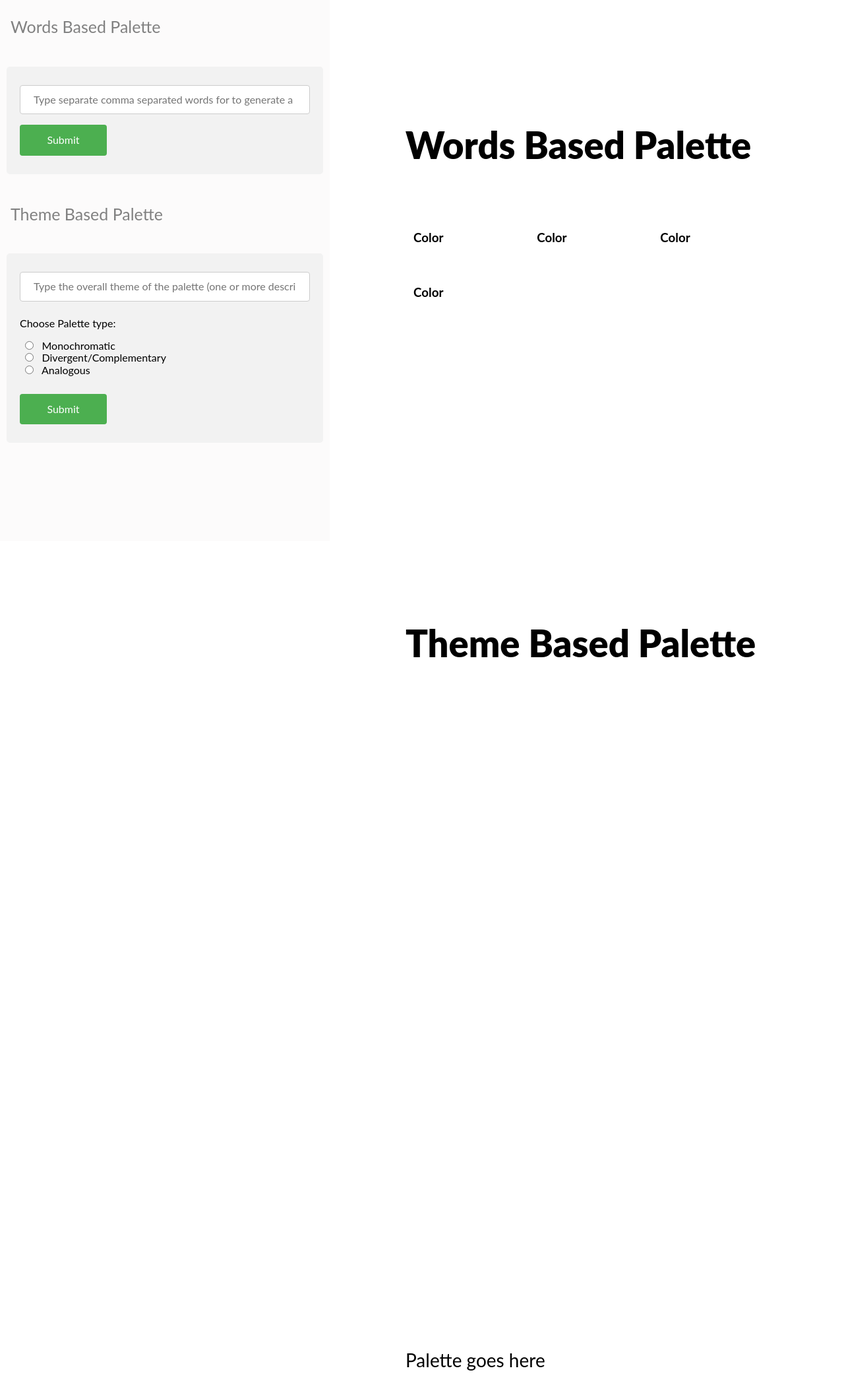
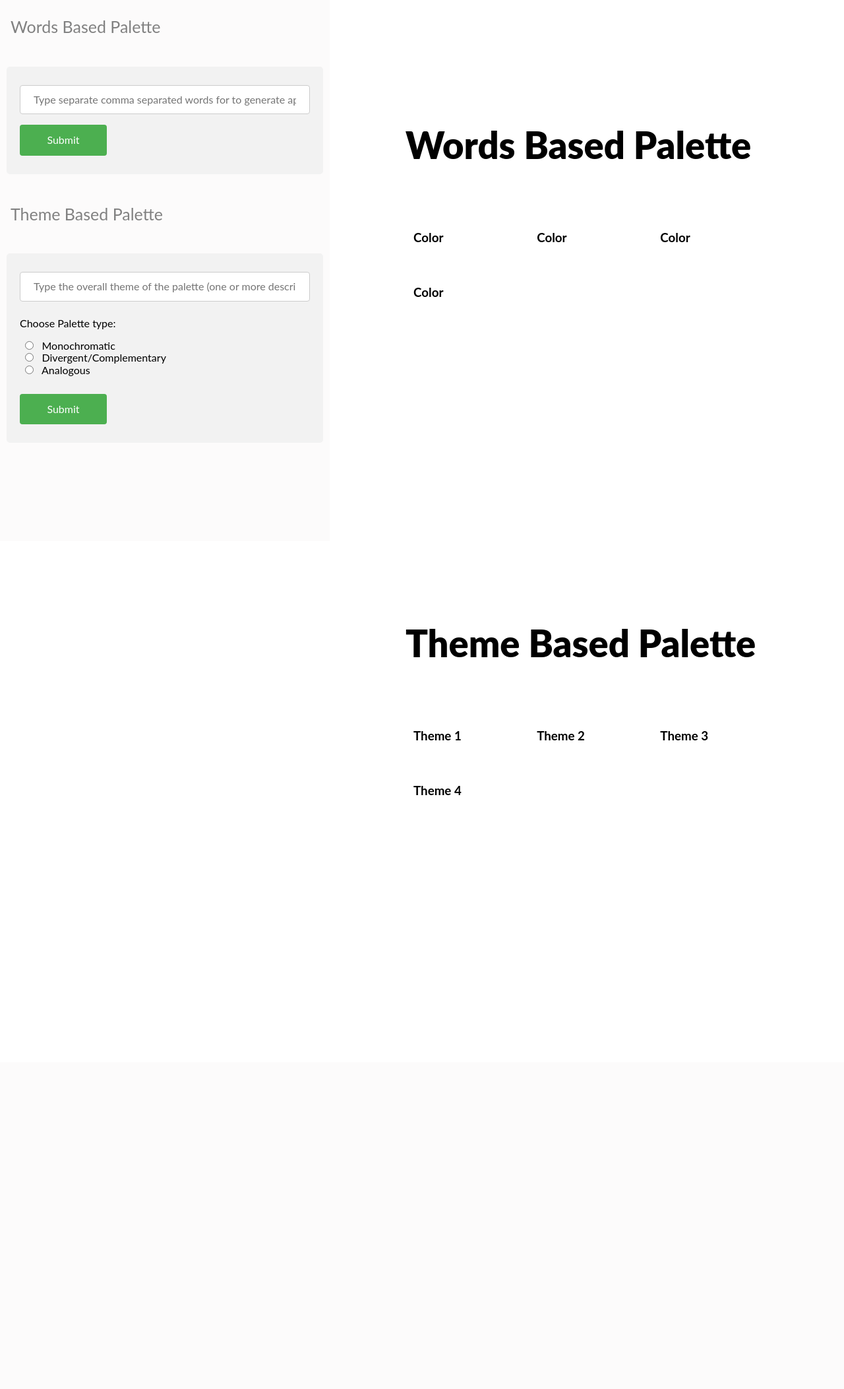
Before and after one commit to jmathiasj/APFlaskapplication, a Flask app: page / in a window 1280 px wide. Shown: the whole page at 66% size. After the commit the page ends 1205 px from the top, so only its background shows below. Run offline with Flask 2, Linux system fonts and the light colour scheme; some libraries are stand-ins or nearby versions.

Commit message:
Added Layout for Theme Based Palette

```diff
--- a/templates/index.html
+++ b/templates/index.html
@@ -252,7 +252,41 @@
 
 
 </div>
-
+<div class="main w3-container" id="tab2" style="margin-top:75px; margin-left: 605px;">
+  <div style="height: 50px;"></div>
+  <h1 class="w3-xxxlarge w3-text-red"><b>Theme Based Palette</b></h1>
+  <!-- <p>Palette goes here</p> -->
+  <div id = "themeBoxes">
+    <div class = "box" id = "theme1">
+      <h6 id = "at"> Theme 1 </h6>
+    </div>
+    <div class = "box" id = "theme2">
+      <h6 id = "bt"> Theme 2 </h6>
+    </div>
+    <div class = "box" id = "theme3">
+      <h6 id = "ct"> Theme 3 </h6>
+    </div>
+    <div class = "box" id = "theme4">
+      <h6 id = "dt"> Theme 4 </h6>
+    </div>
+  </div>
+  <div id = "inputThemes" style="display: none;">
+    <input id="hexInputTheme1"></input>
+    <input id="hexInputTheme2"></input>
+    <input id="hexInputTheme3"></input>
+    <input id="hexInputTheme4"></input>
+  </div>
+  <div id = "colorThemePickers" style="margin-top: 400px;">
+    <div class="ColorPicker" id="sliderPickerTheme1" style="margin-top: 15px;margin-bottom: 15px">
+    </div>
+    <div class="ColorPicker" id="sliderPickerTheme2" style="margin-top: 15px;margin-bottom: 15px">
+    </div>
+    <div class="ColorPicker" id="sliderPickerTheme3" style="margin-top: 15px;margin-bottom: 15px">
+    </div>
+    <div class="ColorPicker" id="sliderPickerTheme4" style="margin-top: 15px;margin-bottom: 15px">
+    </div>
+  </div>
+</div>
 
 
 </body>
@@ -260,22 +294,74 @@
 <!-- partial -->
 <script src='https://cdn.jsdelivr.net/npm/@jaames/iro/dist/iro.min.js'></script><script  src="./static/js/scripts.js"></script>
 <script>
+  var sliderPickerTheme1 = new iro.ColorPicker("#sliderPickerTheme1", {
+    width: 1000,
+    color: "#490069",
+    borderWidth: 1,
+    borderColor: "#fff",
+    handleRadius : 12,
+    layout: [
+      {
+        component: iro.ui.Slider,
+        options: {
+          sliderType: 'value'
+        }
+      },
 
+    ]
+  });
 
+  var sliderPickerTheme2 = new iro.ColorPicker("#sliderPickerTheme2", {
+    width: 1000,
+    color: "#490069",
+    borderWidth: 1,
+    borderColor: "#fff",
+    handleRadius : 12,
+    layout: [
+      {
+        component: iro.ui.Slider,
+        options: {
+          sliderType: 'value'
+        }
+      },
 
+    ]
+  });
 
+  var sliderPickerTheme3 = new iro.ColorPicker("#sliderPickerTheme3", {
+    width: 1000,
+    color: "#490069",
+    borderWidth: 1,
+    borderColor: "#fff",
+    handleRadius : 12,
+    layout: [
+      {
+        component: iro.ui.Slider,
+        options: {
+          sliderType: 'value'
+        }
+      },
 
-  // Create a new color picker instance
-// https://iro.js.org/guide.html#getting-started
-// var colorPicker = new iro.ColorPicker(".colorPicker", {
-//
-//
-    // width: 0,
-    // color: "rgb(255, 0, 0)",
-    // borderWidth: 1,
-    // borderColor: "#fff" });
-  //
-    // It's all sliders
+    ]
+  });
+
+  var sliderPickerTheme4 = new iro.ColorPicker("#sliderPickerTheme4", {
+    width: 1000,
+    color: "#490069",
+    borderWidth: 1,
+    borderColor: "#fff",
+    handleRadius : 12,
+    layout: [
+      {
+        component: iro.ui.Slider,
+        options: {
+          sliderType: 'value'
+        }
+      },
+
+    ]
+  });
+
   var sliderPicker = new iro.ColorPicker("#sliderPicker", {
     width: 1000,
     color: "#490069",
@@ -343,19 +429,8 @@
 
   ]
 });
-  // document.getElementById("wordSub").addEventListener('click', function () {
-    // var x = document.getElementById("word");
-    // var nameArr = x.split(',')
-    // document.getElementById("ah").innerHTML=nameArr[0]
-    // document.getElementById("bh").innerHTML=nameArr[1]
-    // document.getElementById("ch").innerHTML=nameArr[2]
-    // document.getElementById("dh").innerHTML=nameArr[3]
-  //
-    //
 
-
-    // console.log(x.value);
-//  });
+var colorTheme = document.getElementById("theme")
 var input_word =  document.getElementById("word")
 var word1 = "a"
 var word2 = "b"
@@ -368,7 +443,7 @@
       ["b", "#00005e"],
       ["c", "#87ceeb"],
       ["d", "#fb6894"],
-      ["Queen", "#490069"],
+      ["ocean", "#00005e"],
       ["King", "#00005e"],
       ["Prince", "#87ceeb"],
       ["Princess", "#fb6894"],
@@ -387,6 +462,27 @@
 var color1 = hmap.get(word2)
 var color2 = hmap.get(word3)
 var color3 = hmap.get(word4)
+
+colorTheme.addEventListener('change', function(){
+  var x = document.getElementById("theme").value;
+  document.getElementById("at").innerHTML=x
+  document.getElementById("bt").innerHTML=x
+  document.getElementById("ct").innerHTML=x
+  document.getElementById("dt").innerHTML=x
+
+  var color = "#fb6894"
+  var color1 = hmap.get(x) + 100
+  var color2 = hmap.get(x) + 200
+  var color3 = hmap.get(x) + 1000
+
+  sliderPickerTheme1.color.hexString = color;
+  sliderPickerTheme2.color.hexString = color1;
+  sliderPickerTheme3.color.hexString = color2;
+  sliderPickerTheme4.color.hexString = color3;
+
+
+});
+
 
 input_word.addEventListener('change', function(){
   var x = document.getElementById("word").value;
@@ -421,17 +517,39 @@
   var hexInput1 = document.getElementById("hexInput1");
   var hexInput2 = document.getElementById("hexInput2");
   var hexInput3 = document.getElementById("hexInput3");
+  var hexInputTheme1 = document.getElementById("hexInputTheme1");
+  var hexInputTheme2 = document.getElementById("hexInputTheme2");
+  var hexInputTheme3 = document.getElementById("hexInputTheme3");
+  var hexInputTheme4 = document.getElementById("hexInputTheme4");
 
 
-  console.log(hexInput)
-  // https://iro.js.org/guide.html#color-picker-events
+  sliderPickerTheme1.on(["color:init", "color:change"], function (color) {
+    var element = document.getElementById("theme1");
+    element.style.backgroundColor = color.hexString;
+    hexInputTheme1.value = color.hexString;
+  });
+
+  sliderPickerTheme2.on(["color:init", "color:change"], function (color) {
+    var element = document.getElementById("theme2");
+    element.style.backgroundColor = color.hexString;
+    hexInputTheme2.value = color.hexString;
+  });
+
+  sliderPickerTheme3.on(["color:init", "color:change"], function (color) {
+    var element = document.getElementById("theme3");
+    element.style.backgroundColor = color.hexString;
+    hexInputTheme3.value = color.hexString;
+  });
+
+  sliderPickerTheme4.on(["color:init", "color:change"], function (color) {
+    var element = document.getElementById("theme4");
+    element.style.backgroundColor = color.hexString;
+    hexInputTheme4.value = color.hexString;
+  });
+
   sliderPicker.on(["color:init", "color:change"], function (color) {
-    // Show the current color in different formats
-    // Using the selected color: https://iro.js.org/guide.html#selected-color-api
-
     var element = document.getElementById("a");
     element.style.backgroundColor = color.hexString;
-
     hexInput.value = color.hexString;
   });
 
@@ -482,19 +600,3 @@
 });
 
 </script>
-  <div class="main w3-container" id="tab2" style="margin-top:75px; margin-left: 605px;">
-    <div style="height: 50px;"></div>
-
-    <h1 class="w3-xxxlarge w3-text-red"><b>Theme Based Palette</b></h1>
-
-    <div style="width: 500px;height: 500px;">
-    </div>
-    <div style="margin-top: 500px;"></div>
-   <p>Palette goes here</p>
-
-
-  </div>
-
-
-</body>
-</html>
```
Lines whose indentation alone changed are shown as unchanged.
